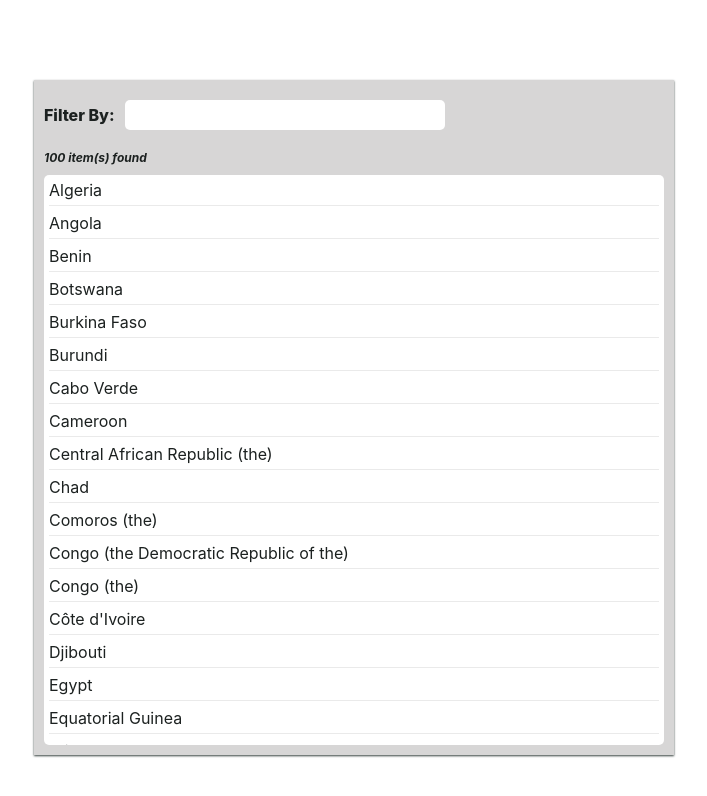
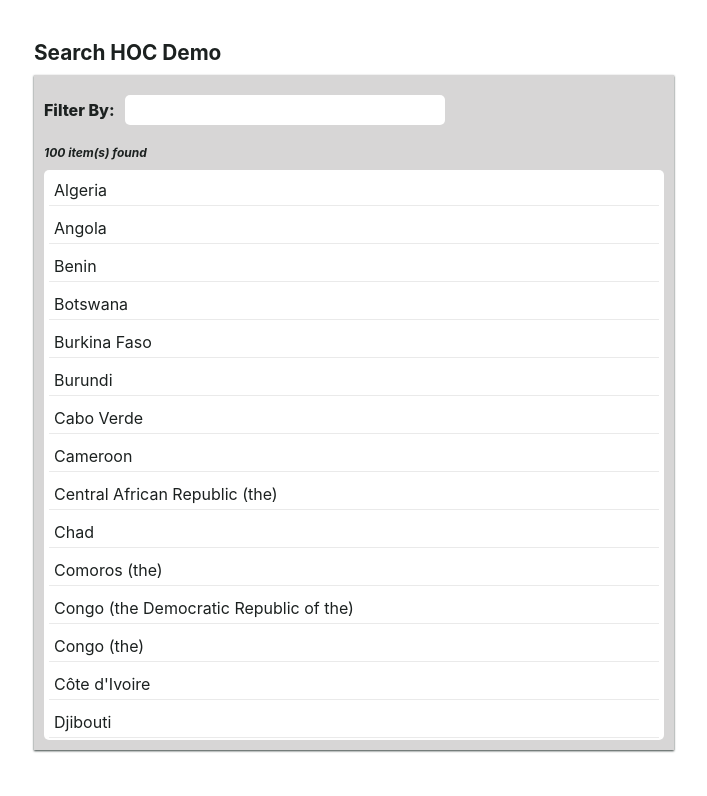
Before and after one commit to anand-kashyap/filter-search, a React (Create React App) app: page / in a window 1280 px wide. Shown: the top 796 px of the page, without its empty margins (296-1003 px from the left). Built offline with nearby package versions, Linux system fonts and the light colour scheme.

Commit message:
added accesiibility basic

```diff
--- a/public/index.html
+++ b/public/index.html
@@ -21,7 +21,7 @@
       work correctly both with client-side routing and a non-root public URL.
       Learn how to configure a non-root public URL by running `npm run build`.
     -->
-    <title>Filter Search</title>
+    <title>Search HOC Demo</title>
   </head>
   <body>
     <noscript>You need to enable JavaScript to run this app.</noscript>
--- /dev/null
+++ b/src/_mixins.scss
@@ -0,0 +1,3 @@
+@mixin customOutline {
+  outline: 1px solid red;
+}
--- a/src/atoms/Input/Input.module.scss
+++ b/src/atoms/Input/Input.module.scss
@@ -1,4 +1,5 @@
 @import '../../variables';
+@import '../../mixins';
 
 .inputContainer {
   margin: 10px 0;
@@ -12,10 +13,12 @@
     padding: 0;
     border: none;
     width: 50%;
-    outline: none;
     height: 30px;
     font-size: $base-font-size;
     border-radius: 5px;
     padding: 0 5px;
+    &:focus {
+      @include customOutline;
+    }
   }
 }
--- a/src/atoms/List/List.module.scss
+++ b/src/atoms/List/List.module.scss
@@ -1,4 +1,5 @@
 @import '../../variables';
+@import '../../mixins';
 
 .listContainer {
   list-style-type: none;
@@ -15,6 +16,17 @@
 
   > li {
     border-bottom: 1px solid $neutral-100-color;
-    padding-bottom: 5px;
+    padding: 5px;
+    &:focus {
+      @include customOutline;
+    }
+
+    > p {
+      margin: 0;
+    }
+
+    &:last-of-type {
+      border-bottom: none;
+    }
   }
 }
--- a/src/atoms/List/List.tsx
+++ b/src/atoms/List/List.tsx
@@ -8,7 +8,9 @@ export function List({ data }: ListProps) {
   return data.length > 0 ? (
     <ul className={styles.listContainer}>
       {data.map((dataItem, index) => (
-        <li key={index}>{dataItem}</li>
+        <li tabIndex={0} key={index}>
+          <p>{dataItem}</p>
+        </li>
       ))}
     </ul>
   ) : null;
--- a/src/index.scss
+++ b/src/index.scss
@@ -18,6 +18,11 @@ body {
 
 .container {
   margin-left: 25vw;
-  margin-top: 10vh;
+  margin-top: 5vh;
   width: 50vw;
 }
+
+h1 {
+  margin: 10px 0;
+  font-size: 1.3rem;
+}
--- a/src/molecules/withInputFilter/withInputFilter.tsx
+++ b/src/molecules/withInputFilter/withInputFilter.tsx
@@ -1,4 +1,4 @@
-import { ChangeEventHandler, FormEvent, useCallback, useState } from 'react';
+import { ChangeEventHandler, ComponentType, FormEvent, useCallback, useState } from 'react';
 import { Input } from '../../atoms/Input/Input';
 import styles from './withInputFilter.module.scss';
 
@@ -6,7 +6,9 @@ const handleSubmit = (e: FormEvent<HTMLFormElement>) => {
   e.preventDefault();
 };
 
-export function withInputFilter(GenericListComponent: React.ComponentType<any>, dataArr: any[]) {
+const filterStrings = (arr: string[], val: string) => arr.filter((item) => item.toLowerCase().startsWith(val)); // lowercasing and checking item string starting with val
+
+export function withInputFilter(GenericListComponent: ComponentType<any>, dataArr: any[]) {
   const displayName = GenericListComponent.displayName || GenericListComponent.name || 'Component'; // for devtools
 
   const CompWithInputFilter = () => {
@@ -14,7 +16,7 @@ export function withInputFilter(GenericListComponent: React.ComponentType<any>,
 
     const filterItems = useCallback<ChangeEventHandler<HTMLInputElement>>((e) => {
       const inputVal = e.target.value;
-      const newItems = dataArr.filter((item) => item.toLowerCase().startsWith(inputVal)); // lowercasing and checking item string starting with input val
+      const newItems = filterStrings(dataArr, inputVal);
 
       setItemsArr(newItems);
     }, []);
--- a/src/pages/Main.tsx
+++ b/src/pages/Main.tsx
@@ -6,8 +6,9 @@ const FilteredInput = withInputFilter(List, sampleJSON.data);
 
 export default function Main() {
   return (
-    <div className='container'>
+    <main className='container'>
+      <h1>Search HOC Demo</h1>
       <FilteredInput />
-    </div>
+    </main>
   );
 }
```
